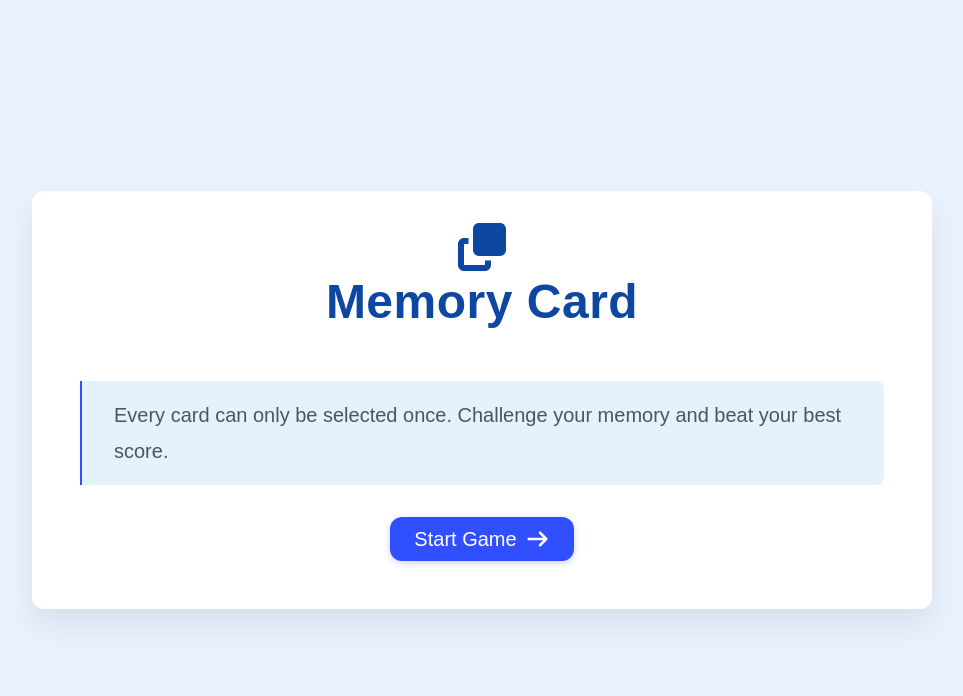
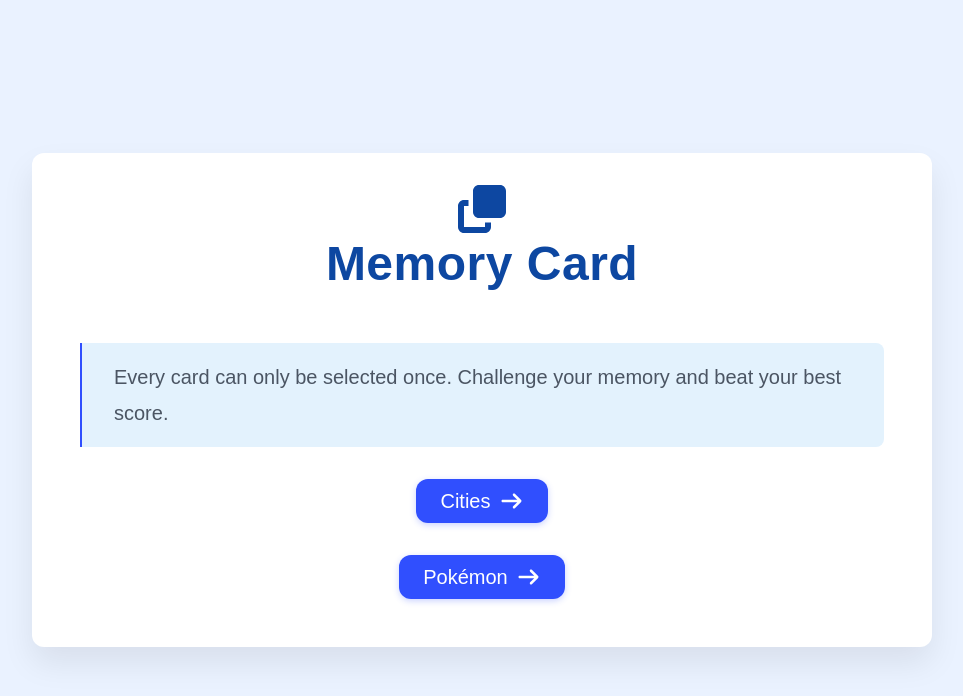
Before and after one commit to catalinbroinas/memory-card, a React (Vite) app: page / in a window 1280 px wide. Shown: the top 696 px of the page, without its empty margins (158-1121 px from the left). Built offline with nearby package versions, Linux system fonts and the light colour scheme.

Commit message:
refactor(GameMode): extract game mode selection component

```diff
--- a/src/react/components/features/Game/StartScreen/GameInfo.jsx
+++ b/src/react/components/features/Game/StartScreen/GameMode.jsx
@@ -1,7 +1,11 @@
+// Data
+import { GAME_MODE } from "../../../../constants/gameConstants";
+
+// Font Awesome
 import { FontAwesomeIcon } from "@fortawesome/react-fontawesome";
 import { faArrowRight } from "@fortawesome/free-solid-svg-icons/faArrowRight";
 
-function GameInfo({ onNext }) {
+function GameMode({ onSelectMode }) {
   return (
     <div className="game-info">
       <p className="game-info__desc">
@@ -10,9 +14,20 @@ function GameInfo({ onNext }) {
 
       <button
         className="btn-primary btn-lg"
-        onClick={onNext}
+        onClick={() => onSelectMode(GAME_MODE.CITIES)}
       >
-        Start Game
+        Cities
+        <FontAwesomeIcon
+          icon={faArrowRight}
+          aria-hidden="true"
+        />
+      </button>
+
+      <button
+        className="btn-primary btn-lg"
+        onClick={() => onSelectMode(GAME_MODE.POKEMON)}
+      >
+        Pokémon
         <FontAwesomeIcon
           icon={faArrowRight}
           aria-hidden="true"
@@ -22,4 +37,4 @@ function GameInfo({ onNext }) {
   );
 }
 
-export default GameInfo;
+export default GameMode;
--- a/src/react/components/features/Game/StartScreen/StartScreen.jsx
+++ b/src/react/components/features/Game/StartScreen/StartScreen.jsx
@@ -4,18 +4,24 @@ import { useState } from "react";
 import { START_STEP } from "../../../../constants/gameConstants";
 
 // Components
-import GameInfo from "./GameInfo";
+import GameMode from "./GameMode";
 import GameDifficulty from "./GameDifficulty";
 
 function StartScreen({ onStart }) {
-  const [startStep, setStartStep] = useState(START_STEP.INFO);
+  const [mode, setMode] = useState(null);
+  const [startStep, setStartStep] = useState(START_STEP.MODE);
+
+  const handleModeSelect = (value) => {
+    setMode(value);
+    setStartStep(START_STEP.SETTINGS);
+  };
 
   return (
     <section className="start-screen">
       <h2 className="visually-hidden">Game setup</h2>
 
-      {startStep === START_STEP.INFO && (
-        <GameInfo onNext={() => setStartStep(START_STEP.SETTINGS)} />
+      {startStep === START_STEP.MODE && (
+        <GameMode onSelectMode={handleModeSelect} />
       )}
 
       {startStep === START_STEP.SETTINGS && (
--- a/src/react/constants/gameConstants.js
+++ b/src/react/constants/gameConstants.js
@@ -1,5 +1,10 @@
 
 // Enums
+export const GAME_MODE = {
+  CITIES: 'cities',
+  POKEMON: 'pokemon'
+};
+
 export const DIFFICULTY = {
   EASY: 'easy',
   MEDIUM: 'medium',
@@ -22,6 +27,6 @@ export const GAME_STATUS = {
 };
 
 export const START_STEP = {
-  INFO: 'info',
+  MODE: 'mode',
   SETTINGS: 'settings',
 };
```
